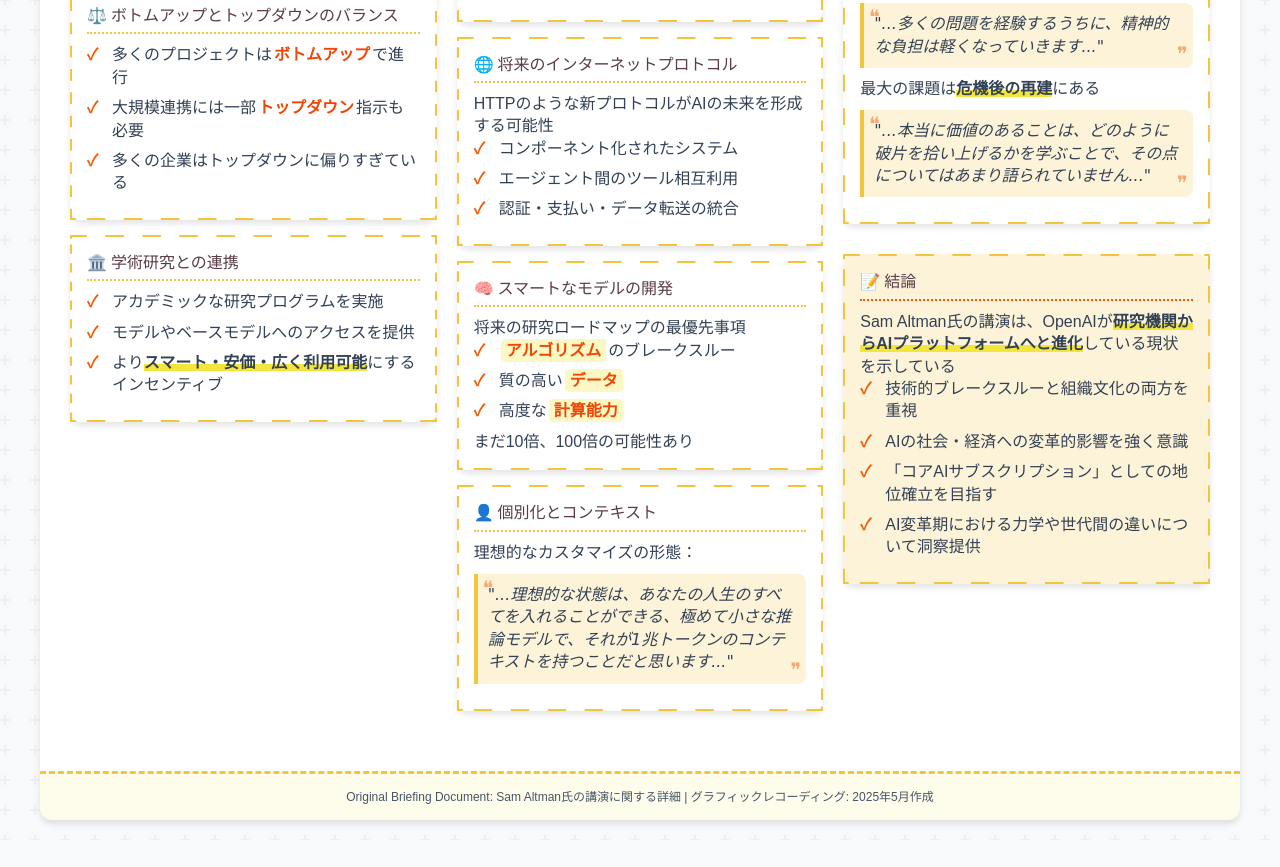
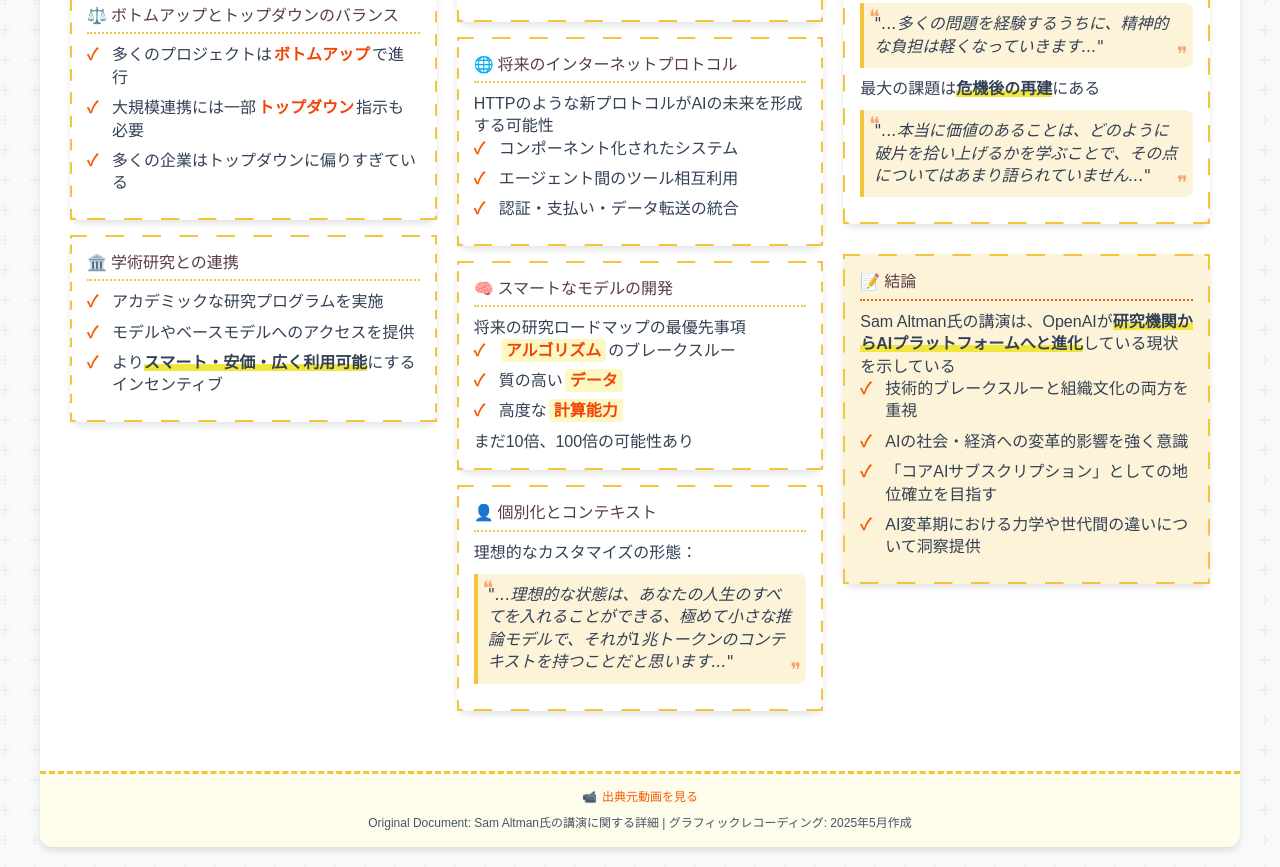
Before and after one commit to takusaotome/ai-infographics, a plain HTML site: page infographics/contents/open-ai-sam-altman-future-of-ai.html in a window 1280 px wide. Shown: the part 1235-2102 px from the top of the page. Before the commit the page ends 2075 px from the top, so only its background shows below. Drawn offline with Linux system fonts and the light colour scheme; a web font is replaced by a local one.

Commit message:
feat: OpenAIサム・アルトマンのAIの未来のコンテンツを更新

```diff
--- a/infographics/contents/open-ai-sam-altman-future-of-ai.html
+++ b/infographics/contents/open-ai-sam-altman-future-of-ai.html
@@ -354,6 +354,15 @@
       background-color: rgba(242, 230, 61, 0.1);
     }
 
+    .footer a {
+      transition: all 0.3s ease;
+    }
+
+    .footer a:hover {
+      color: var(--fashion-5);
+      transform: scale(1.05);
+    }
+
     .connector {
       position: absolute;
       z-index: 1;
@@ -607,7 +616,12 @@
     </div>
 
     <div class="footer">
-      Original Briefing Document: Sam Altman氏の講演に関する詳細 | グラフィックレコーディング: 2025年5月作成
+      <a href="https://youtu.be/ctcMA6chfDY?si=nsuaHpX2WImrlYKs" target="_blank" style="color: var(--fashion-4); text-decoration: none; display: flex; align-items: center; justify-content: center;">
+        <span style="margin-right: 5px;">📹</span> 出典元動画を見る
+      </a>
+      <div style="margin-top: 10px;">
+        Original Document: Sam Altman氏の講演に関する詳細 | グラフィックレコーディング: 2025年5月作成
+      </div>
     </div>
   </div>
 </body>
```
Also changed, not shown: infographics/open-ai-sam-altman-future-of-ai.html (+15 -1 lines).
